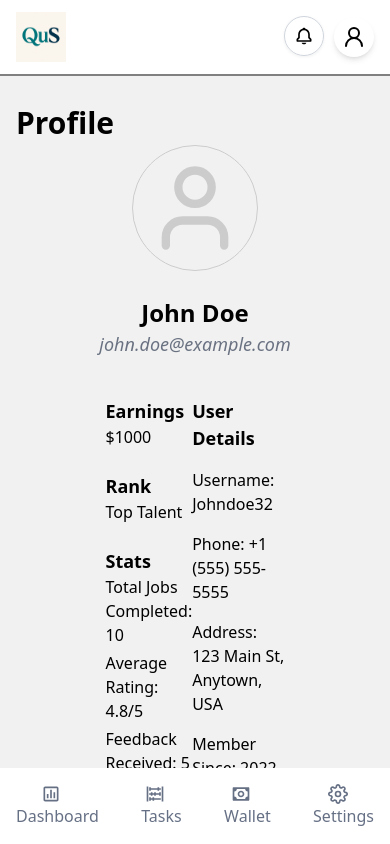
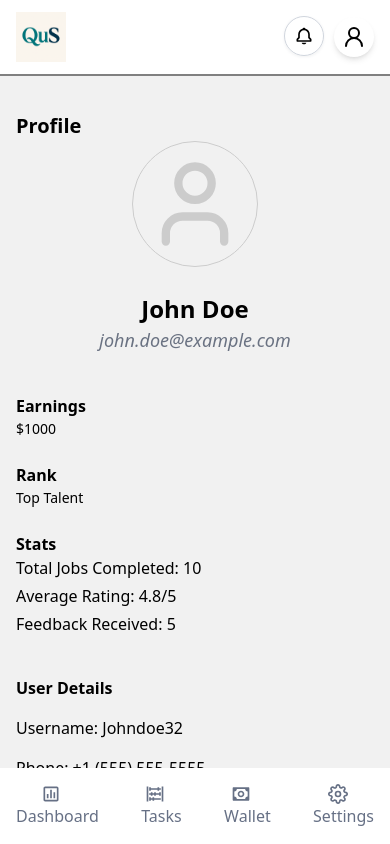
Before and after one commit to Frokesy/qus, a React (Vite) app: page /profile in a window 390 px wide. Built offline with nearby package versions, Linux system fonts and the light colour scheme.

Commit message:
modified profile to fit mobile screen

```diff
--- a/src/components/sections/dashboard/Topbar.tsx
+++ b/src/components/sections/dashboard/Topbar.tsx
@@ -8,6 +8,7 @@ import {
 import UserDropdown from "../../dropdowns/UserDropdown";
 import NotificationDropdown from "../../dropdowns/NotificationDropdown";
 import { User2 } from "lucide-react";
+import { NavLink } from "react-router-dom";
 
 const Topbar = () => {
   const [showUserDropdown, setShowUserDropdown] = useState<boolean>(false);
@@ -33,9 +34,12 @@ const Topbar = () => {
           <div className="lg:block hidden">
             {showNotificationDropdown && <NotificationDropdown />}
           </div>
-          <div className="p-2 bg-[#fff] rounded-full lg:hidden shadow-md">
+          <NavLink
+            to="/profile"
+            className="p-2 bg-[#fff] rounded-full lg:hidden shadow-md"
+          >
             <User2 />
-          </div>
+          </NavLink>
         </div>
         <div className="hidden lg:block relative">
           <div
--- a/src/pages/profile/index.tsx
+++ b/src/pages/profile/index.tsx
@@ -4,7 +4,8 @@ import MainContainer from "../../components/containers/MainContainer";
 const Profile = () => {
   return (
     <MainContainer>
-      <h1 className="text-[30px] font-semibold">Profile</h1>
+      <div className="h-[80vh] overflow-y-auto lg:pb-0 pb-20">
+        <h1 className="lg:text-[30px] text-[20px] font-semibold">Profile</h1>
 
         <div className="flex flex-col justify-center items-center space-y-6 text-center">
           <div className="p-3 border border-[#ccc] rounded-full">
@@ -18,18 +19,18 @@ const Profile = () => {
           </div>
         </div>
 
-      <div className="flex justify-between mt-10 w-[50%] mx-auto">
+        <div className="flex lg:flex-row flex-col justify-between mt-10 lg:w-[50%] space-y-10 lg:space-y-0 mx-auto">
           <div className="space-y-6">
             <div>
-            <h2 className="text-[18px] font-semibold">Earnings</h2>
-            <p className="text-[16px]">$1000</p>
+              <h2 className="lg:text-[18px] font-semibold">Earnings</h2>
+              <p className="lg:text-[16px] text-[14px]">$1000</p>
             </div>
             <div>
-            <h2 className="text-[18px] font-semibold">Rank</h2>
-            <p className="text-[16px]">Top Talent</p>
+              <h2 className="lg:text-[18px] font-semibold">Rank</h2>
+              <p className="lg:text-[16px] text-[14px]">Top Talent</p>
             </div>
             <div>
-            <h2 className="text-[18px] font-semibold">Stats</h2>
+              <h2 className="lg:text-[18px] font-semibold">Stats</h2>
               <div className="flex flex-col space-y-1">
                 <p>Total Jobs Completed: 10</p>
                 <p>Average Rating: 4.8/5</p>
@@ -38,7 +39,7 @@ const Profile = () => {
             </div>
           </div>
           <div className="space-y-4">
-          <h2 className="text-[18px] font-semibold">User Details</h2>
+            <h2 className="lg:text-[18px] font-semibold">User Details</h2>
 
             <p>Username: Johndoe32</p>
             <p>Phone: +1 (555) 555-5555</p>
@@ -48,6 +49,7 @@ const Profile = () => {
             <p>Payment Status: Active</p>
           </div>
         </div>
+      </div>
     </MainContainer>
   );
 };
--- a/src/pages/settings/index.tsx
+++ b/src/pages/settings/index.tsx
@@ -13,13 +13,17 @@ const Settings = () => {
             to="/settings/edit-profile"
             className="flex items-center justify-between border-b-2 border-[#ccc] pb-4"
           >
-            <span className="text-[16px]">Edit Account Information</span>
+            <span className="lg:text-[16px] text-[14px]">
+              Edit Account Information
+            </span>
             <div className="rotate-270">
               <CaretDown color="black" />
             </div>
           </NavLink>
           <div className="flex items-center justify-between border-b-2 border-[#ccc] pb-4">
-            <span className="text-[16px]">Update Payment Information</span>
+            <span className="lg:text-[16px] text-[14px]">
+              Update Payment Information
+            </span>
             <div className="rotate-270">
               <CaretDown color="black" />
             </div>
@@ -28,13 +32,13 @@ const Settings = () => {
             to="/settings/change-password"
             className="flex items-center justify-between border-b-2 border-[#ccc] pb-4"
           >
-            <span className="text-[16px]">Change Password</span>
+            <span className="lg:text-[16px] text-[14px]">Change Password</span>
             <div className="rotate-270">
               <CaretDown color="black" />
             </div>
           </NavLink>
           <div className="flex items-center justify-between border-b-2 border-[#ccc] pb-4">
-            <span className="text-[16px]">
+            <span className="lg:text-[16px] text-[14px]">
               Enable Two-Factor Authentication
             </span>
             <div className="rotate-270">
@@ -42,7 +46,9 @@ const Settings = () => {
             </div>
           </div>
           <div className="flex items-center justify-between border-b-2 border-[#ccc] pb-4">
-            <span className="text-[16px] text-red-500">Logout</span>
+            <span className="lg:text-[16px] text-[14px] text-red-500">
+              Logout
+            </span>
             <div className="rotate-270">
               <CaretDown color="black" />
             </div>
```
Lines whose indentation alone changed are shown as unchanged.
